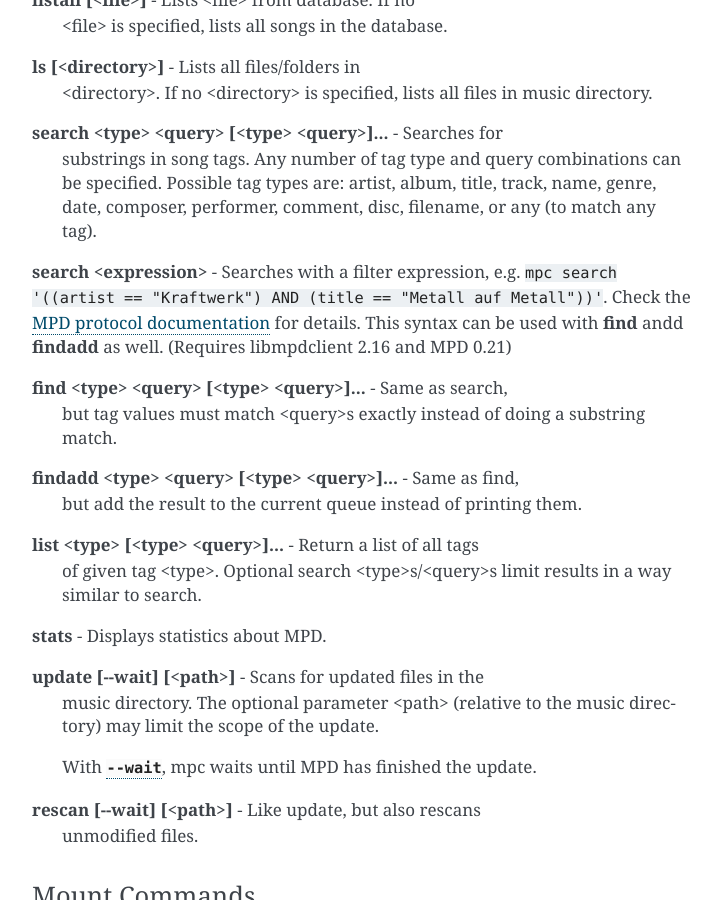
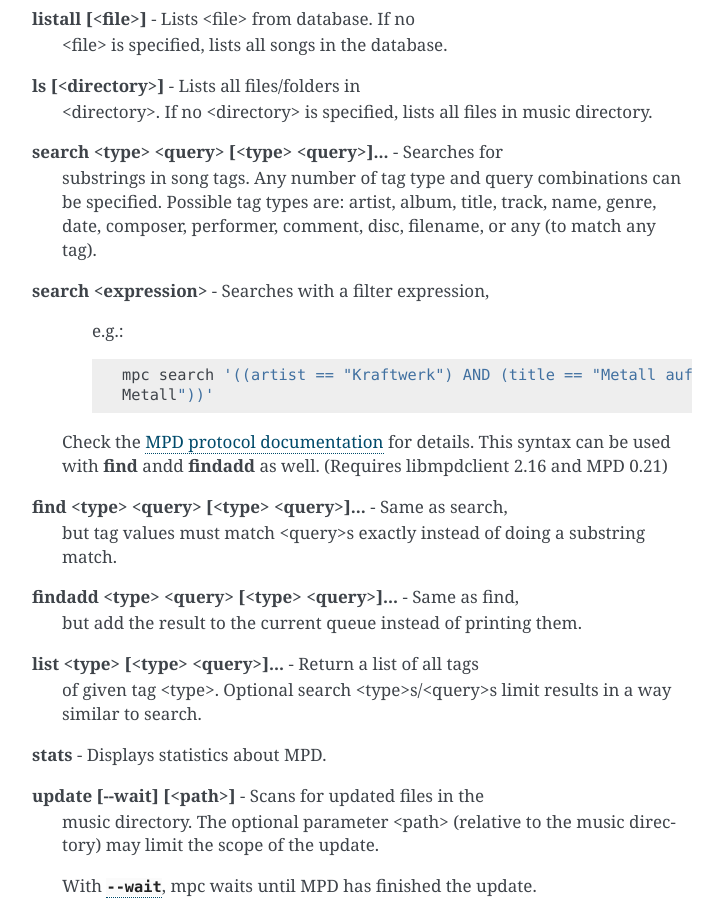
Before and after one commit to MusicPlayerDaemon/mpc, a Sphinx documentation site: the page built from doc/index.rst, in a window 1280 px wide and 900 px high, scrolled down 5211 px. Shown: the whole window, without its empty margins (388-1111 px from the left). Built offline with Sphinx 7.4.7, drawn with Linux system fonts in a browser that asks for light colours.

Commit message:
doc: fix indent

```diff
--- a/doc/index.rst
+++ b/doc/index.rst
@@ -226,8 +226,8 @@
 ^^^^^^^^^^^^^^^^^
 
 :command:`load <file>` - Loads <file> as queue.  The option
-:option:`--range` may be used to load only a portion of the file
-(requires libmpdclient 2.16).
+  :option:`--range` may be used to load only a portion of the file
+  (requires libmpdclient 2.16).
 
 :command:`lsplaylists`: - Lists available playlists.
 
@@ -256,11 +256,15 @@
    comment, disc, filename, or any (to match any tag).
 
 :command:`search <expression>` - Searches with a filter expression,
-e.g. ``mpc search '((artist == "Kraftwerk") AND (title == "Metall auf
-Metall"))'``.  Check the `MPD protocol documentation
-<https://www.musicpd.org/doc/protocol/filter_syntax.html>`__ for
-details.  This syntax can be used with :command:`find` andd
-:command:`findadd` as well.  (Requires libmpdclient 2.16 and MPD 0.21)
+   e.g.::
+
+    mpc search '((artist == "Kraftwerk") AND (title == "Metall auf
+    Metall"))'
+
+  Check the `MPD protocol documentation
+  <https://www.musicpd.org/doc/protocol/filter_syntax.html>`__ for
+  details.  This syntax can be used with :command:`find` andd
+  :command:`findadd` as well.  (Requires libmpdclient 2.16 and MPD 0.21)
 
 :command:`find <type> <query> [<type> <query>]...` - Same as search,
    but tag values must match <query>s exactly instead of doing a
```
